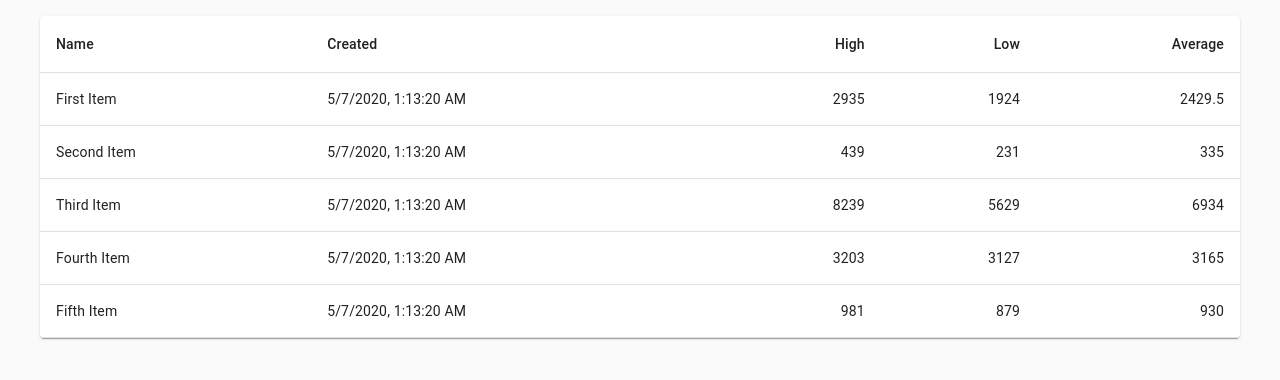
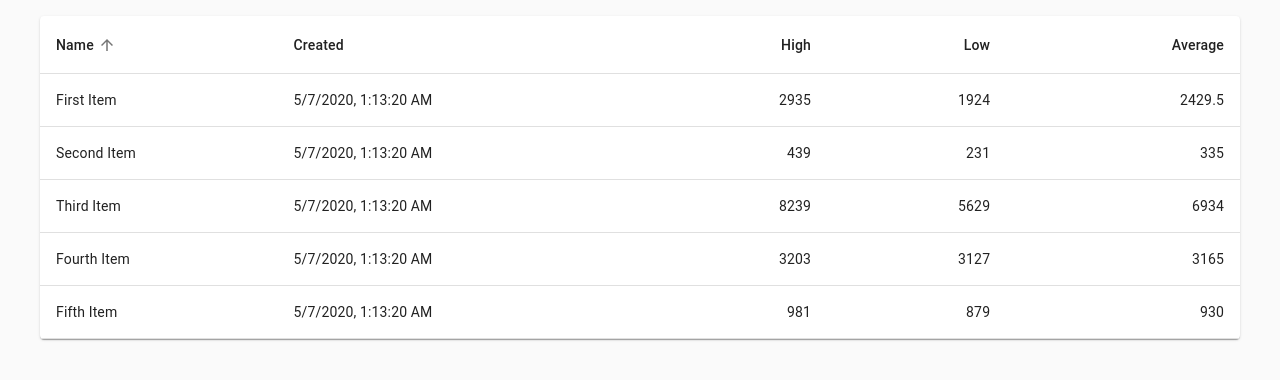
Before and after one commit to eliseuvideira/react-material-ui-cookbook, a React app: page / in a window 1280 px wide. Shown: the top 380 px of the page. Built offline with nearby package versions, Linux system fonts and the light colour scheme.

Commit message:
sorting table using table sort label component into the header

```diff
--- a/src/components/Page.tsx
+++ b/src/components/Page.tsx
@@ -1,4 +1,4 @@
-import React, { useState, useEffect } from 'react';
+import React, { useState } from 'react';
 import { makeStyles } from '@material-ui/core/styles';
 import {
   CssBaseline,
@@ -6,13 +6,12 @@ import {
   Paper,
   Table,
   TableHead,
-  TableRow,
-  TableCell,
   TableBody,
   Container,
-  CircularProgress,
+  TableCell,
+  TableSortLabel,
+  TableRow,
 } from '@material-ui/core';
-import PropTypes from 'prop-types';
 
 const useStyles = makeStyles((theme) => ({
   root: {
@@ -24,21 +23,34 @@ const useStyles = makeStyles((theme) => ({
   },
 }));
 
-const useProgressStyles = makeStyles((theme) => ({
-  progress: { margin: theme.spacing(2) },
-}));
-
-const MaybeLoading: React.FC<{ loading?: boolean }> = ({ loading }) => {
-  const classes = useProgressStyles();
-  return loading ? <CircularProgress className={classes.progress} /> : null;
+const sort = (prop: string, desc = true) => (a: any, b: any) => {
+  const order = desc ? -1 : 1;
+  if (a[prop] < b[prop]) {
+    return -1 * order;
+  }
+  if (a[prop] > b[prop]) {
+    return 1 * order;
+  }
+  return 0;
 };
 
-MaybeLoading.propTypes = {
-  loading: PropTypes.bool,
-};
-
-const fetchData = () => {
-  const items = [
+const Page = () => {
+  const classes = useStyles();
+  const [columns, setColumns] = useState<
+    {
+      name: string;
+      active: boolean;
+      numeric?: boolean;
+      order?: 'asc' | 'desc';
+    }[]
+  >([
+    { name: 'Name', active: true },
+    { name: 'Created', active: false },
+    { name: 'High', active: false, numeric: true },
+    { name: 'Low', active: false, numeric: true },
+    { name: 'Average', active: false, numeric: true },
+  ]);
+  const [rows, setRows] = useState([
     {
       id: 1,
       name: 'First Item',
@@ -79,22 +91,27 @@ const fetchData = () => {
       low: 879,
       average: 930,
     },
-  ];
-  return new Promise<any[]>((resolve) => {
-    setTimeout(() => resolve(items), 1000);
-  });
-};
+  ]);
 
-const Page = () => {
-  const classes = useStyles();
-  const [items, setItems] = useState<any[]>([]);
-  const [loading, setLoading] = useState(true);
-  useEffect(() => {
-    fetchData().then((items: any[]) => {
-      setItems(items);
-      setLoading(false);
-    });
-  }, []);
+  const onSortClick = (index: number) => () => {
+    setColumns(
+      columns.map((column, i) => ({
+        ...column,
+        active: index === i,
+        order:
+          (index === i && column.order === 'desc' ? 'asc' : 'desc') ||
+          undefined,
+      })),
+    );
+    setRows(
+      [...rows].sort(
+        sort(
+          columns[index].name.toLowerCase(),
+          columns[index].order === 'desc',
+        ),
+      ),
+    );
+  };
 
   return (
     <div className={classes.root}>
@@ -106,28 +123,36 @@ const Page = () => {
               <Table>
                 <TableHead>
                   <TableRow>
-                    <TableCell>Name</TableCell>
-                    <TableCell>Created</TableCell>
-                    <TableCell align="right">High</TableCell>
-                    <TableCell align="right">Low</TableCell>
-                    <TableCell align="right">Average</TableCell>
+                    {columns.map((column, index) => (
+                      <TableCell
+                        key={column.name}
+                        align={column.numeric ? 'right' : 'inherit'}
+                      >
+                        <TableSortLabel
+                          active={column.active}
+                          direction={column.order}
+                          onClick={onSortClick(index)}
+                        >
+                          {column.name}
+                        </TableSortLabel>
+                      </TableCell>
+                    ))}
                   </TableRow>
                 </TableHead>
                 <TableBody>
-                  {items.map(({ id, name, created, high, low, average }) => (
-                    <TableRow key={id}>
+                  {rows.map((row) => (
+                    <TableRow key={row.id}>
                       <TableCell component="th" scope="row">
-                        {name}
+                        {row.name}
                       </TableCell>
-                      <TableCell>{created.toLocaleString()}</TableCell>
-                      <TableCell align="right">{high}</TableCell>
-                      <TableCell align="right">{low}</TableCell>
-                      <TableCell align="right">{average}</TableCell>
+                      <TableCell>{row.created.toLocaleString()}</TableCell>
+                      <TableCell align="right">{row.high}</TableCell>
+                      <TableCell align="right">{row.low}</TableCell>
+                      <TableCell align="right">{row.average}</TableCell>
                     </TableRow>
                   ))}
                 </TableBody>
               </Table>
-              <MaybeLoading loading={loading} />
             </Paper>
           </Grid>
         </Grid>
```
